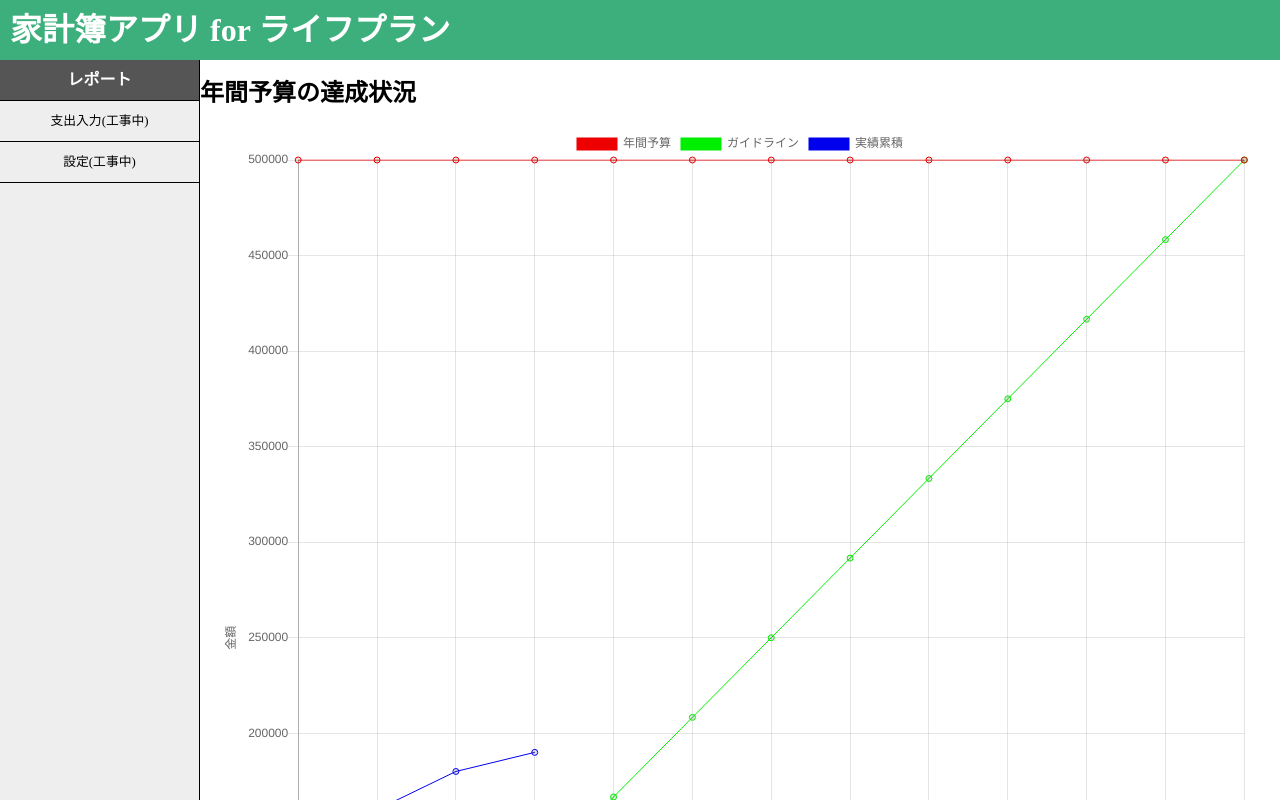
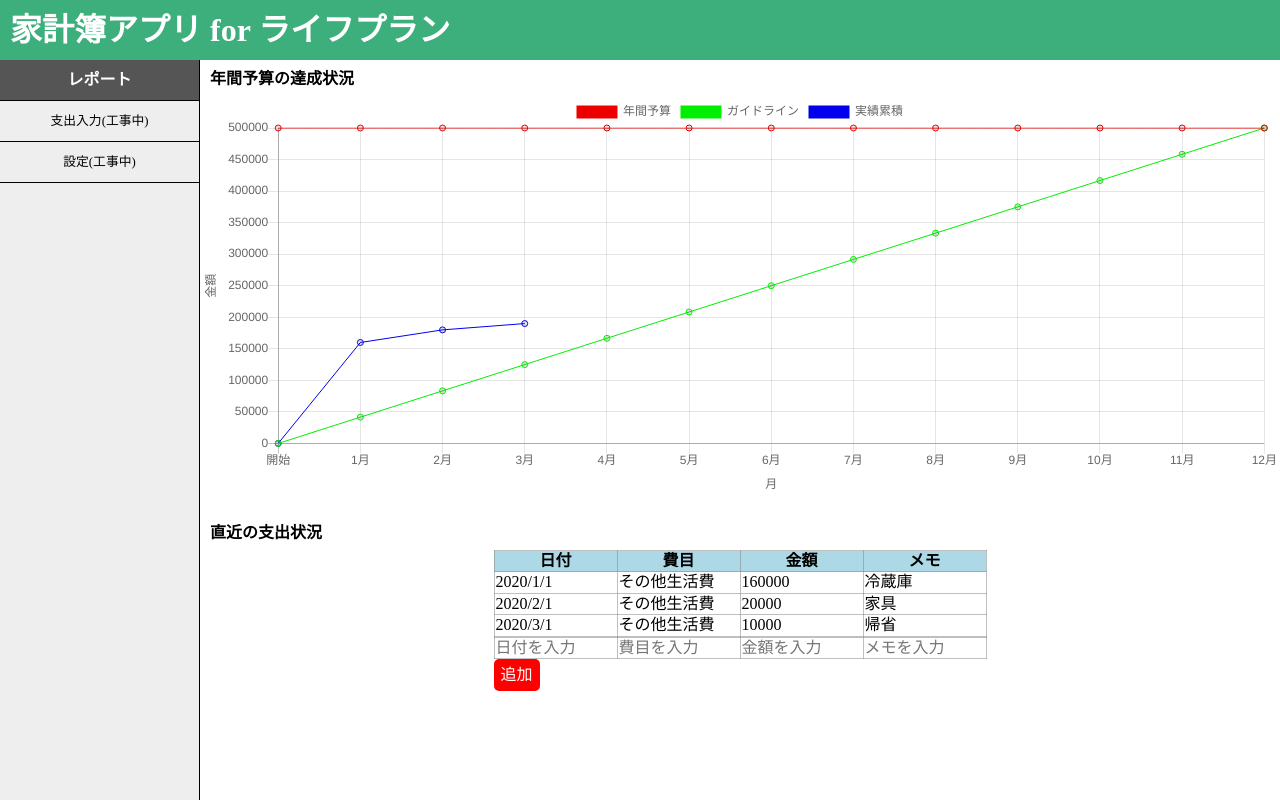
Before and after one commit to pocky34/household-acount-app-for-life-plan, a Vue app: page / in a window 1280 px wide. Shown: the top 800 px of the page. Built offline with nearby package versions, Linux system fonts and the light colour scheme.

Commit message:
Windowサイズ内にすべてのコンテンツを配置する

```diff
--- a/src/components/Main.vue
+++ b/src/components/Main.vue
@@ -1,10 +1,16 @@
 <template>
   <main class="main-container">
-    <h2>年間予算の達成状況</h2>
-    <monthly-expense-chart :budget="budget" :expenses="expenses" />
-    <h2>直近の支出状況</h2>
-    <item-list :items="items" />
-    <input-box :onPost="onPost" />
+    <div class="monthly-expense-chart-container" ref="chartContainer">
+      <h2>年間予算の達成状況</h2>
+      <div class="chart-body-container">
+        <monthly-expense-chart :budget="budget" :expenses="expenses" />
+      </div>
+    </div>
+    <div class="recent-expense-container">
+      <h2>直近の支出状況</h2>
+      <item-list :items="items" />
+      <input-box :onPost="onPost" />
+    </div>
   </main>
 </template>
 
@@ -37,10 +43,10 @@ export default {
         expenses[dateObj.getMonth()] += item.expense;
       }
       // まだ入力のない月のデータを削除
-      for (let month = 12; month >= 0; month--){
-        if(expenses[month-1] == 0){
+      for (let month = 12; month >= 0; month--) {
+        if (expenses[month - 1] == 0) {
           expenses.pop();
-        }else{
+        } else {
           break;
         }
       }
@@ -58,13 +64,26 @@ export default {
 </script>
 
 <style scoped>
+h2 {
+  height: 16px;
+  font-size: 16px;
+  margin: 10px;
+}
 .main-container {
   width: calc(100% - 200px);
+  height: calc(100% - 60px);
   flex: 1;
   position: absolute;
   left: 200px;
 }
-.chart-container {
-  margin: 20px;
+.monthly-expense-chart-container {
+  width: auto;
+  height: 60%;
+}
+.recent-expense-container {
+  height: 40%;
+}
+.chart-body-container {
+  height: calc(100% - 36px);
 }
 </style>
--- a/src/components/MonthlyExpenseChart.vue
+++ b/src/components/MonthlyExpenseChart.vue
@@ -1,6 +1,6 @@
 <template>
   <div class="chart-container">
-    <line-chart :chart-data="getDataCollection()" :options="options" />
+    <line-chart :chart-data="getDataCollection()" :options="options" :styles="myStyles" />
   </div>
 </template>
 
@@ -23,7 +23,10 @@ export default {
   },
   data() {
     return {
+      height: '100px',
       options: {
+        responsive: true,
+        maintainAspectRatio: false,
         scales: {
           xAxes: [
             {
@@ -50,6 +53,11 @@ export default {
     };
   },
   methods: {
+    handleResize() {
+      console.log("MonthlyExpenseChart.vue:handleResize");
+      console.log(this.$el.offsetHeight);
+      this.height = this.$el.offsetHeight;
+    },
     getDataCollection() {
       const budgetData = new Array(13).fill(this.budget);
       let guideLineData = [];
@@ -109,9 +117,28 @@ export default {
         datasets: newDatasets
       };
     },
+  },
+  mounted() {
+    window.addEventListener('resize', this.handleResize)
+    this.handleResize();
+  },
+  beforeDestroy: function () {
+    window.removeEventListener('resize', this.handleResize)
+  },
+  computed: {
+    myStyles() {
+      return {
+        height: `${this.height}px`,
+        width: '100%',
+        position: 'relative'
+      };
+    }
   }
 };
 </script>
 
-<style>
+<style scoped>
+.chart-container {
+  height: 100%;
+}
 </style>
```
Also changed, not shown: 7 other files (tests, documents, lock files or other folders).
